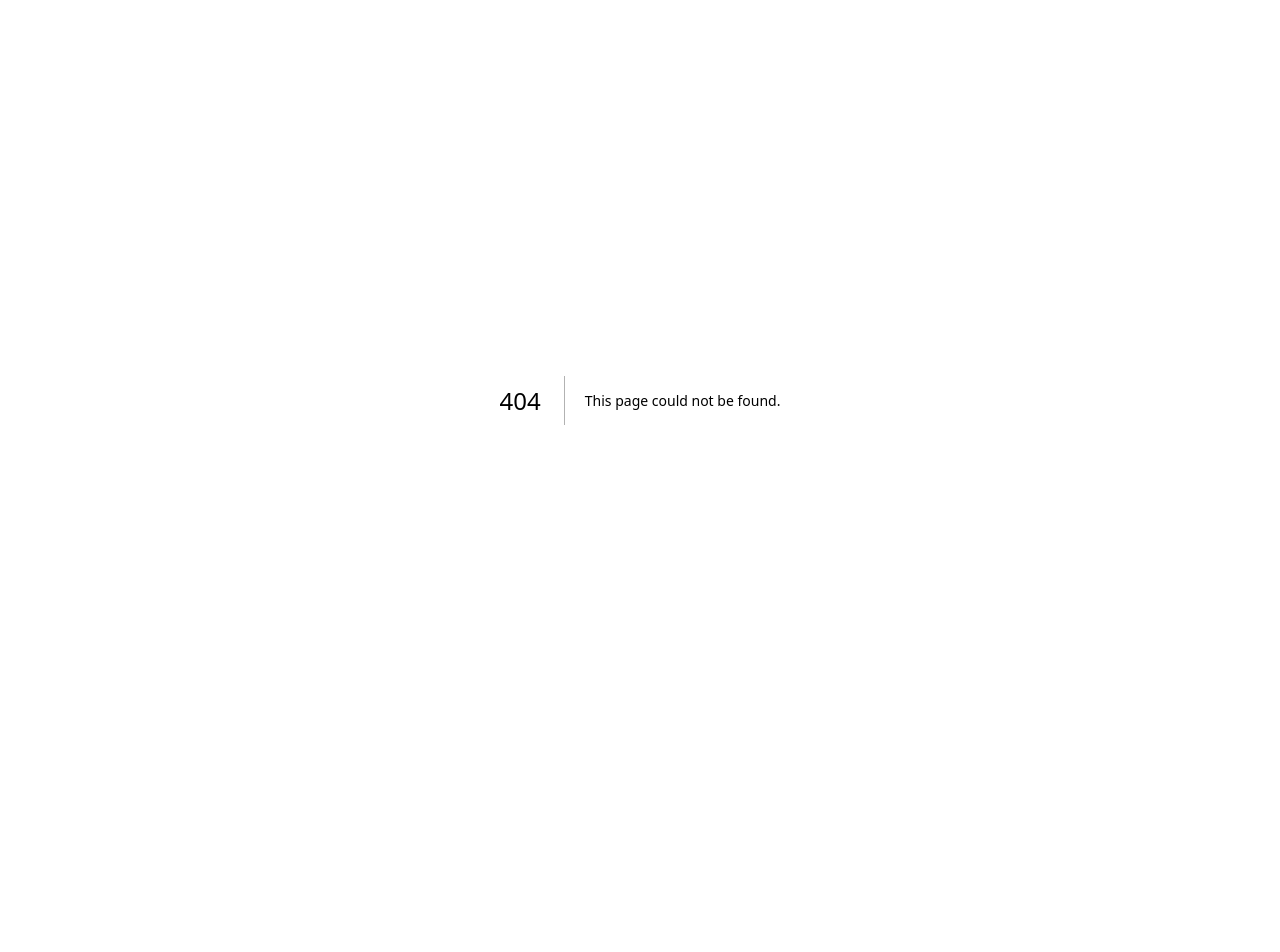
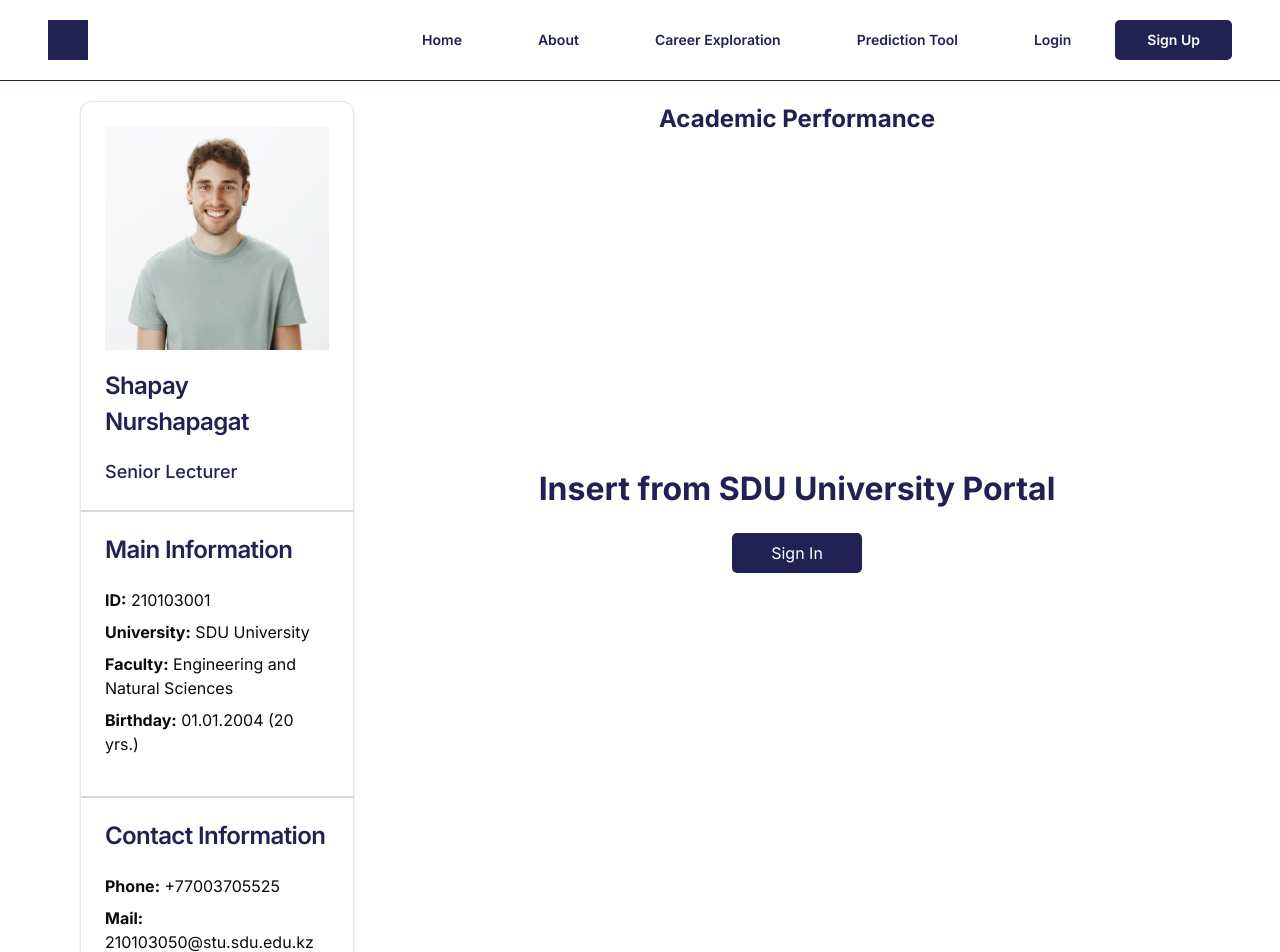
Before and after one commit to Sab1tov/student-track-forecast, a Next.js app: page /teacher-profile in a window 1280 px wide. Before the commit this address had no page. Shown: the top 952 px of the page. Before the commit the page ends 800 px from the top, so only its background shows below. Built offline with nearby package versions, Linux system fonts and the light colour scheme.

Commit message:
Add student and teacher profile pages

```diff
--- a/app/sign-up/page.tsx
+++ b/app/sign-up/page.tsx
@@ -5,29 +5,27 @@ import {
 	Container,
 	Footer,
 	Form,
-	Input,
-	NavBar,
-	Title,
-} from '@/components/index'
-import {
 	FormControl,
 	FormField,
 	FormItem,
 	FormLabel,
 	FormMessage,
-} from '@/components/ui/form'
-import {
+	Input,
+	NavBar,
 	Select,
 	SelectContent,
 	SelectItem,
 	SelectTrigger,
-} from '@/components/ui/select'
+	SuccessModal,
+	Title,
+} from '@/components/index'
 import { cn } from '@/lib/utils'
 import { zodResolver } from '@hookform/resolvers/zod'
 import { SelectValue } from '@radix-ui/react-select'
 import { LockKeyhole, Mail } from 'lucide-react'
 import { Inter } from 'next/font/google'
 import Link from 'next/link'
+import { useState } from 'react'
 import { useForm } from 'react-hook-form'
 import * as z from 'zod'
 
@@ -58,7 +56,11 @@ export default function SignUp() {
 			passwordConfirm: '',
 		},
 	})
-	const handleSubmit = () => {}
+	const handleSubmit = (data: z.infer<typeof formSchema>) => {
+		console.log('Form data', data)
+		setShowModal(true)
+	}
+	const [showModal, setShowModal] = useState(false)
 	return (
 		<>
 			<NavBar />
@@ -196,7 +198,7 @@ export default function SignUp() {
 									className='w-[350px] bg-[#212153] text-white rounded-[9px] text-base font-bold
 									hover:bg-white hover:text-[#212153] hover:border-2 hover:border-[#212153] hover:shadow-lg'
 								>
-									<Link href='/login'>Registration</Link>
+									Registration
 								</Button>
 							</form>
 						</Form>
@@ -215,6 +217,7 @@ export default function SignUp() {
 				</div>
 			</Container>
 			<Footer />
+			<SuccessModal isVisible={showModal} />
 		</>
 	)
 }
--- /dev/null
+++ b/app/student-profile/page.tsx
@@ -0,0 +1,87 @@
+import { Card, Container, Footer, NavBar } from '@/components/index'
+import {
+	CardContent,
+	CardDescription,
+	CardHeader,
+	CardTitle,
+} from '@/components/ui/card'
+import Image from 'next/image'
+
+export default function StudentProfile() {
+	return (
+		<>
+			<NavBar />
+			<Container className='w-full h-full flex px-20 my-5 gap-10'>
+				<Card className='w-[380px]'>
+					<CardHeader className='gap-3 border-2 border-[#D9D9D9] border-x-0 border-t-0'>
+						<Image
+							src='/Student-Profile.png'
+							alt='student-profile'
+							width={250}
+							height={250}
+						/>
+						<CardTitle className='text-[#212153] text-[24px]'>
+							Yasin Sabitov
+						</CardTitle>
+						<CardDescription className='text-[#212153] font-medium text-lg'>
+							2.76 GPA
+						</CardDescription>
+					</CardHeader>
+					<CardContent className='py-5 gap-5 border-2 border-[#D9D9D9] border-x-0 border-t-0'>
+						<CardTitle className='text-[#212153] text-[24px]'>
+							Main Information
+						</CardTitle>
+						<ul className='space-y-2 my-5'>
+							<li>
+								<strong>ID:</strong> 210103001
+							</li>
+							<li>
+								<strong>University:</strong> SDU University
+							</li>
+							<li>
+								<strong>Faculty:</strong> Engineering and Natural Sciences
+							</li>
+							<li>
+								<strong>Major:</strong> Information Systems
+							</li>
+							<li>
+								<strong>Course:</strong> 4th grade
+							</li>
+							<li>
+								<strong>Birthday:</strong> 01.01.2004 (20 yrs.)
+							</li>
+						</ul>
+					</CardContent>
+					<CardContent className='py-5 gap-5 border-2 border-[#D9D9D9] border-x-0 border-t-0'>
+						<CardTitle className='text-[#212153] text-[24px]'>
+							Contact Information
+						</CardTitle>
+
+						<ul className='space-y-2 my-5'>
+							<li>
+								<strong>Phone:</strong> +77003705525
+							</li>
+							<li>
+								<strong>Mail:</strong> 210103050@stu.sdu.edu.kz
+							</li>
+						</ul>
+					</CardContent>
+				</Card>
+				<div className='flex flex-col items-center w-full h-screen'>
+					<h2 className='text-[24px] font-bold text-[#212153]'>
+						Academic Performance
+					</h2>
+					<div className='flex flex-col h-full items-center justify-center gap-5'>
+						<p className='text-center text-[32px] font-bold text-[#212153]'>
+							Insert from SDU University Portal
+						</p>
+						<button className='w-[130px] h-[40px] bg-[#212153] text-white py-2 px-4 rounded-[5px]'>
+							Sign In
+						</button>
+					</div>
+				</div>
+			</Container>
+			<Footer />
+		</>
+	)
+}
--- /dev/null
+++ b/app/teacher-profile/page.tsx
@@ -0,0 +1,81 @@
+import { Card, Container, Footer, NavBar } from '@/components/index'
+import {
+	CardContent,
+	CardDescription,
+	CardHeader,
+	CardTitle,
+} from '@/components/ui/card'
+import Image from 'next/image'
+
+export default function TeacherProfile() {
+	return (
+		<>
+			<NavBar />
+			<Container className='w-full h-full flex px-20 my-5 gap-10'>
+				<Card className='w-[380px]'>
+					<CardHeader className='gap-3 border-2 border-[#D9D9D9] border-x-0 border-t-0'>
+						<Image
+							src='/Student-Profile.png'
+							alt='teacher-profile'
+							width={250}
+							height={250}
+						/>
+						<CardTitle className='text-[#212153] text-[24px]'>
+							Shapay Nurshapagat
+						</CardTitle>
+						<CardDescription className='text-[#212153] font-medium text-lg'>
+							Senior Lecturer
+						</CardDescription>
+					</CardHeader>
+					<CardContent className='py-5 gap-5 border-2 border-[#D9D9D9] border-x-0 border-t-0'>
+						<CardTitle className='text-[#212153] text-[24px]'>
+							Main Information
+						</CardTitle>
+						<ul className='space-y-2 my-5'>
+							<li>
+								<strong>ID:</strong> 210103001
+							</li>
+							<li>
+								<strong>University:</strong> SDU University
+							</li>
+							<li>
+								<strong>Faculty:</strong> Engineering and Natural Sciences
+							</li>
+							<li>
+								<strong>Birthday:</strong> 01.01.2004 (20 yrs.)
+							</li>
+						</ul>
+					</CardContent>
+					<CardContent className='py-5 gap-5 border-2 border-[#D9D9D9] border-x-0 border-t-0'>
+						<CardTitle className='text-[#212153] text-[24px]'>
+							Contact Information
+						</CardTitle>
+
+						<ul className='space-y-2 my-5'>
+							<li>
+								<strong>Phone:</strong> +77003705525
+							</li>
+							<li>
+								<strong>Mail:</strong> 210103050@stu.sdu.edu.kz
+							</li>
+						</ul>
+					</CardContent>
+				</Card>
+				<div className='flex flex-col items-center w-full h-screen'>
+					<h2 className='text-[24px] font-bold text-[#212153]'>
+						Academic Performance
+					</h2>
+					<div className='flex flex-col h-full items-center justify-center gap-5'>
+						<p className='text-center text-[32px] font-bold text-[#212153]'>
+							Insert from SDU University Portal
+						</p>
+						<button className='w-[130px] h-[40px] bg-[#212153] text-white py-2 px-4 rounded-[5px]'>
+							Sign In
+						</button>
+					</div>
+				</div>
+			</Container>
+			<Footer />
+		</>
+	)
+}
--- a/components/index.ts
+++ b/components/index.ts
@@ -1,10 +1,28 @@
 export { Container } from './shared/container'
 export { Footer } from './shared/footer'
+export { SuccessModal } from './shared/modals/success-modal'
 export { NavBar } from './shared/nav-bar'
 export { HeroSection } from './shared/sections/hero-section'
 export { HowItWorks } from './shared/sections/how-it-works'
 export { KeyFeaturesSection } from './shared/sections/key-features-section'
 export { Title } from './shared/title'
 export { Button } from './ui/button'
-export { Form } from './ui/form'
+export {
+	Card,
+	CardContent,
+	CardDescription,
+	CardFooter,
+	CardHeader,
+	CardTitle,
+} from './ui/card'
+export {
+	Form,
+	FormControl,
+	FormField,
+	FormItem,
+	FormLabel,
+	FormMessage,
+} from './ui/form'
 export { Input } from './ui/input'
+export { Label } from './ui/label'
+export { Select, SelectContent, SelectItem, SelectTrigger } from './ui/select'
--- a/components/shared/footer.tsx
+++ b/components/shared/footer.tsx
@@ -15,7 +15,7 @@ export const Footer: React.FC<Props> = ({ className }) => {
 			className={cn(
 				className,
 				inter.className,
-				'h-36 flex justify-center items-center font-semibold '
+				'h-36 flex justify-center items-center font-semibold border-[#212153] border-[1px] border-x-0 border-b-0'
 			)}
 		>
 			<div className='flex flex-col justify-center items-center gap-7'>
--- /dev/null
+++ b/components/shared/modals/success-modal.tsx
@@ -0,0 +1,65 @@
+'use client'
+import { cn } from '@/lib/utils'
+import { CircleCheck, X } from 'lucide-react'
+import { Inter } from 'next/font/google'
+import { useEffect, useState } from 'react'
+
+interface Props {
+	className?: string
+	isVisible: boolean
+}
+
+const inter = Inter({ subsets: ['latin'] })
+export const SuccessModal: React.FC<Props> = ({ isVisible }) => {
+	const [visible, setVisible] = useState(isVisible)
+	useEffect(() => {
+		const handleKeydown = (event: KeyboardEvent) => {
+			// Check if the Ctrl+Z (Undo) combination is pressed
+			if (event.ctrlKey && event.key === 'z') {
+				event.preventDefault() // Block the default behavior (undo)
+			}
+		}
+
+		if (visible) {
+			document.body.style.overflow = 'hidden'
+			document.addEventListener('keydown', handleKeydown)
+		} else {
+			document.body.style.overflow = 'auto'
+		}
+		return () => {
+			document.body.style.overflow = 'auto'
+			document.removeEventListener('keydown', handleKeydown)
+		}
+	}, [visible])
+	if (!visible) return null
+	return (
+		<div
+			className='fixed inset-0 z-50 flex items-center justify-center bg-black bg-opacity-50'
+			aria-modal='true'
+			role='dialog'
+		>
+			<div
+				className={cn(
+					inter.className,
+					'bg-white rounded-lg p-6 z-50 shadow-lg w-[486px] h-auto flex flex-col items-center justify-between relative'
+				)}
+			>
+				<X
+					className='absolute w-6 h-6 right-4 top-4 cursor-pointer'
+					onClick={() => setVisible(false)}
+				/>
+				<h2 className='text-center text-xl font-bold'>Success</h2>
+				<CircleCheck className='w-28 h-28 text-green-600 text-5xl my-4' />
+				<p className='text-center'>
+					A recovery link has been sent to your email.
+				</p>
+				<button
+					className='w-40 h-10 mt-6 px-6 py-2 bg-[#212153] text-white rounded-[5px]'
+					onClick={() => setVisible(false)}
+				>
+					OK
+				</button>
+			</div>
+		</div>
+	)
+}
--- a/components/shared/nav-bar.tsx
+++ b/components/shared/nav-bar.tsx
@@ -10,9 +10,12 @@ interface Props {
 export const NavBar: React.FC<Props> = ({ className }) => {
 	return (
 		<div
-			className={cn('w-full sticky top-0 bg-white py-5 px-12 z-10', className)}
+			className={cn(
+				'w-full sticky top-0 bg-white py-5 px-12 z-10 border-[#212153] border-[1px] border-x-0 border-t-0',
+				className
+			)}
 		>
-			<Container className='flex items-center justify-between'>
+			<Container className='flex items-center justify-between '>
 				<div className='w-[40px] h-[40px] bg-[#212153]' />
 				<div className='flex gap-3'>
 					<Link href='/'>
```
Also changed, not shown: components/shared/info-card.tsx (added), public/Student-Profile.png (added), public/Teacher-Proflie.png (added).
